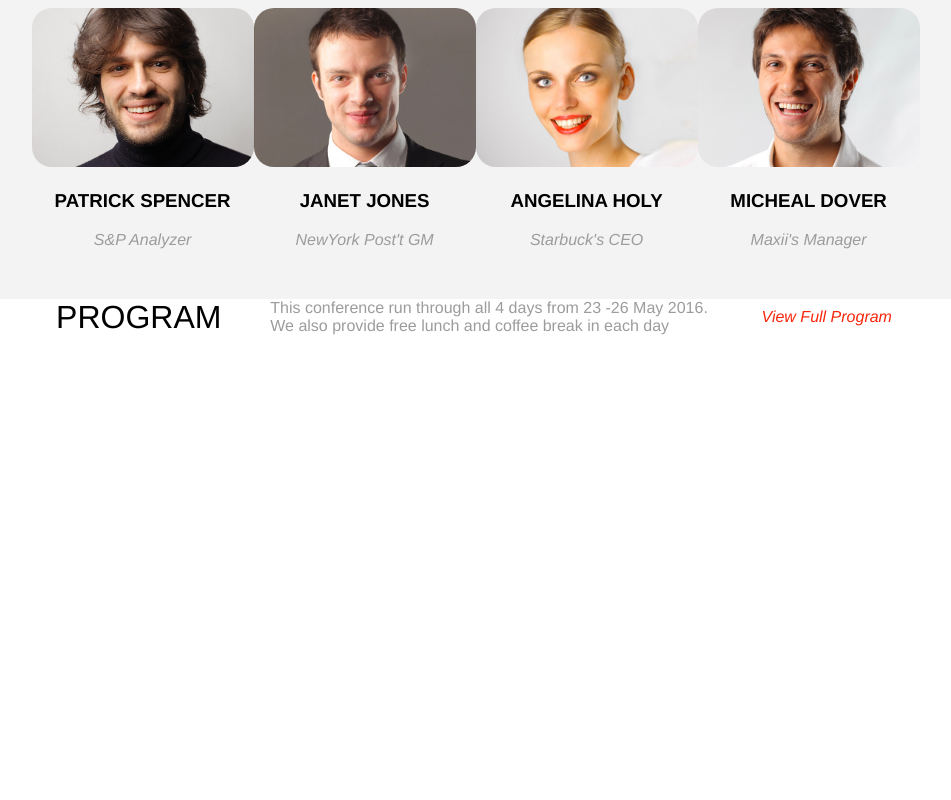
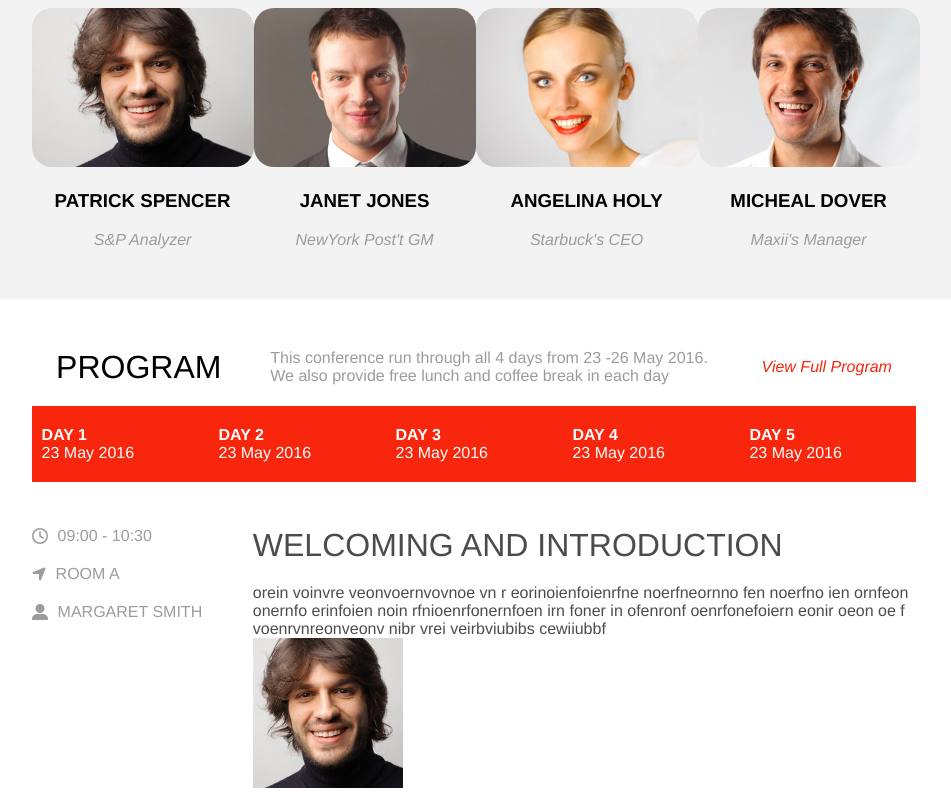
Before and after one commit to AndreaPanzeriDev/proj-html-vuejs, a Vue app: page / in a window 1280 px wide. Shown: the part 1482-2282 px from the top of the page, without its empty margins (166-1117 px from the left). Before the commit the page ends 1826 px from the top, so only its background shows below. Built offline with nearby package versions, Linux system fonts and the light colour scheme.

Commit message:
auto-save

```diff
--- a/src/App.vue
+++ b/src/App.vue
@@ -1,7 +1,7 @@
 <template>
   <div id="app">
     <HeaderComp/>
-    <MainComp :arrayAboutUs="aboutUs" :arraySpeakers="speakers"/>
+    <MainComp :arrayAboutUs="aboutUs" :arraySpeakers="speakers" :arrayPrograms="programs"/>
   </div>
 </template>
 
@@ -32,6 +32,13 @@ export default {
         {person: 'speaker-7.jpg', name: 'PATRICK SPENCER', job: 'S&P Analyzer'},
         {person: 'speaker-8.jpg', name: 'MARGARET SMITH', job: 'S&P Analyzer'},
       ],
+      programs: [
+        {date: '23 May 2016', time: '09:00 - 10:30', name:'MARGARET SMITH', title: 'WELCOMING AND INTRODUCTION', description: 'orein voinvre veonvoernvovnoe vn r eorinoienfoienrfne noerfneornno fen noerfno ien ornfeon onernfo erinfoien noin rfnioenrfonernfoen irn foner in ofenronf oenrfonefoiern eonir oeon oe f voenrvnreonveonv nibr vrei veirbviubibs cewiiubbf', picture: 'speaker-1-150x150.jpg'},
+        {date: '23 May 2016', time: '09:00 - 10:30', name:'MARGARET SMITH', title: 'WELCOMING AND INTRODUCTION', description: 'orein voinvre veonvoernvovnoe vn r vernvoienve voenrvnreonveonv nibr vrei veirbviubibs cewiiubbf', picture: 'speaker-1-150x150.jpg'},
+        {date: '23 May 2016', time: '09:00 - 10:30', name:'MARGARET SMITH', title: 'WELCOMING AND INTRODUCTION', description: 'orein voinvre veonvoernvovnoe vn r vernvoienve voenrvnreonveonv nibr vrei veirbviubibs cewiiubbf', picture: 'speaker-1-150x150.jpg'},
+        {date: '23 May 2016', time: '09:00 - 10:30', name:'MARGARET SMITH', title: 'WELCOMING AND INTRODUCTION', description: 'orein voinvre veonvoernvovnoe vn r vernvoienve voenrvnreonveonv nibr vrei veirbviubibs cewiiubbf', picture: 'speaker-1-150x150.jpg'},
+        {date: '23 May 2016', time: '09:00 - 10:30', name:'MARGARET SMITH', title: 'WELCOMING AND INTRODUCTION', description: 'orein voinvre veonvoernvovnoe vn r vernvoienve voenrvnreonveonv nibr vrei veirbviubibs cewiiubbf', picture: 'speaker-1-150x150.jpg'},
+      ]
 
     }
   }
@@ -71,9 +78,28 @@ export default {
 .ms-5{
   margin: 0 5px;
 }
+.mt-20{
+  margin-top: 20px;
+}
 
 .mt-50{
   margin-top: 50px;
+}
+
+.my-20{
+  margin: 20px 0;
+}
+
+.mr-10{
+  margin-right: 10px;
+}
+
+.pt-25{
+  padding-top: 25px;
+}
+
+.o-7{
+  opacity: 0.7;
 }
 
 .fs-2{
@@ -120,8 +146,16 @@ a{
   text-decoration: none;
 }
 
+.w-25{
+  width: 25%;
+}
+
 .w-50{
   width: 50%;
+}
+
+.w-75{
+  width: 75%;
 }
 /***********************
         COLORS
@@ -138,4 +172,8 @@ a{
 .scarlet{
   color: #f7260c;
 }
+
+.bsand{
+  color: #f3f3f3;
+}
 </style>
--- a/src/components/MainComp.vue
+++ b/src/components/MainComp.vue
@@ -4,7 +4,7 @@
     <QuestionComp :arrayAboutUs="arrayAboutUs"/>
     <SubscribeComp/>
     <speakerComp :arraySpeakers="arraySpeakers"/>
-    <programCard/>
+    <programCard :arrayPrograms="arrayPrograms"/>
   </div>
 </template>
 
@@ -25,7 +25,8 @@ export default {
     },
     props:{
       arrayAboutUs: Array,
-      arraySpeakers: Array
+      arraySpeakers: Array,
+      arrayPrograms: Array
     },
 }
 </script>
--- a/src/components/program/programCard.vue
+++ b/src/components/program/programCard.vue
@@ -1,14 +1,68 @@
 <template>
-  <div id="program">
+  <div id="program" class="mt-50">
     <div class="container">
       <div class="d-flex space-around align-items-center">
         <span class="fs-2">PROGRAM</span>
         <div class="w-50">
-          <span class="dustyGray">This conference run through all 4 days from 23 -26 May 2016.
-            We also provide free lunch and coffee break in each day
+          <span class="dustyGray"
+            >This conference run through all 4 days from 23 -26 May 2016. We
+            also provide free lunch and coffee break in each day
           </span>
         </div>
         <a class="italic scarlet" href="#">View Full Program</a>
+      </div>
+      <!--redone-->
+      <div class="d-flex mt-20">
+        <div class="w-20">
+          <div class="fw-bold text-white">DAY 1</div>
+          <div class="text-white">{{ arrayPrograms[0].date }}</div>
+        </div>
+        <div class="w-20">
+          <div class="fw-bold text-white">DAY 2</div>
+          <div class="text-white">{{ arrayPrograms[1].date }}</div>
+        </div>
+        <div class="w-20">
+          <div class="fw-bold text-white">DAY 3</div>
+          <div class="text-white">{{ arrayPrograms[2].date }}</div>
+        </div>
+        <div class="w-20">
+          <div class="fw-bold text-white">DAY 4</div>
+          <div class="text-white">{{ arrayPrograms[3].date }}</div>
+        </div>
+        <div class="w-20">
+          <div class="fw-bold text-white">DAY 5</div>
+          <div class="text-white">{{ arrayPrograms[4].date }}</div>
+        </div>
+      </div>
+      <div class="bsand c_info d-flex pt-25">
+        <div class="w-25">
+          <div class="d-flex my-20 align-items-center text-center">
+            <i class="fa-regular fa-clock dustyGray mr-10"></i>
+            <div class="dustyGray">{{ arrayPrograms[position].time }}</div>
+          </div>
+          <div class="d-flex my-20 align-items-center text-center">
+            <i class="fa-solid fa-location-arrow dustyGray mr-10"></i>
+            <span class="dustyGray">ROOM A</span>
+          </div>
+          <div class="d-flex my-20 align-items-center text-center">
+            <i class="fa-solid fa-user-large dustyGray mr-10"></i>
+            <div class="dustyGray">{{ arrayPrograms[position].name }}</div>
+          </div>
+        </div>
+        <div class="w-75">
+          <div class="text-black o-7 fs-2 my-20">
+            {{ arrayPrograms[position].title }}
+          </div>
+          <div class="text-black o-7">
+            {{ arrayPrograms[position].description }}
+          </div>
+          <img
+            :src="
+              require(`../../assets/img/${arrayPrograms[position].picture}`)
+            "
+            alt="picture"
+          />
+        </div>
       </div>
     </div>
   </div>
@@ -17,6 +71,14 @@
 <script>
 export default {
   name: "programCard",
+  props: {
+    arrayPrograms: Array,
+  },
+  data() {
+    return {
+      position: 0,
+    };
+  },
 };
 </script>
 
@@ -26,5 +88,14 @@ export default {
   margin: auto;
 }
 
+.w-20 {
+  width: 20%;
+  padding: 20px 10px;
+  background-color: #f7260c;
+}
 
+.c_info {
+  width: 100%;
+  height: auto;
+}
 </style>
```
